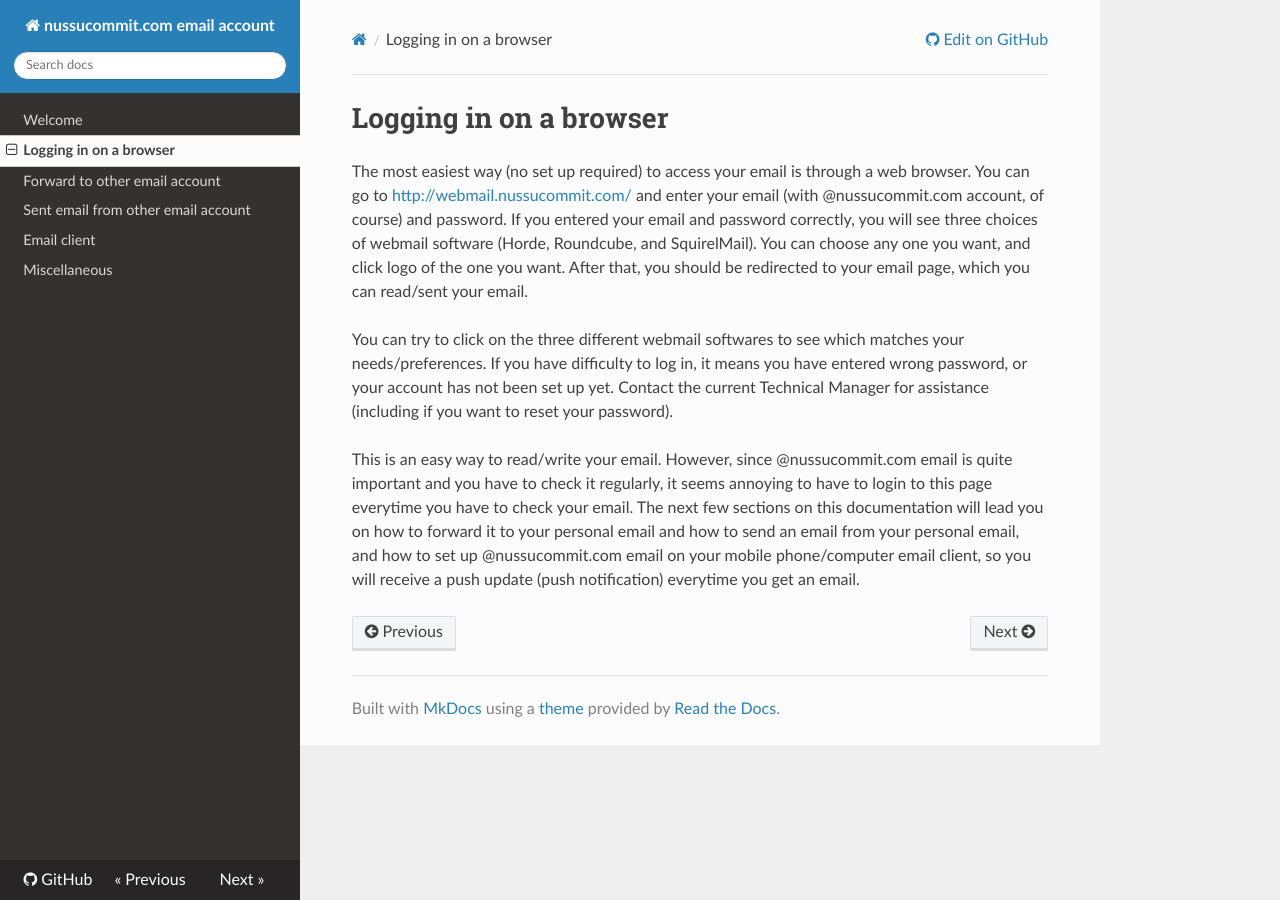
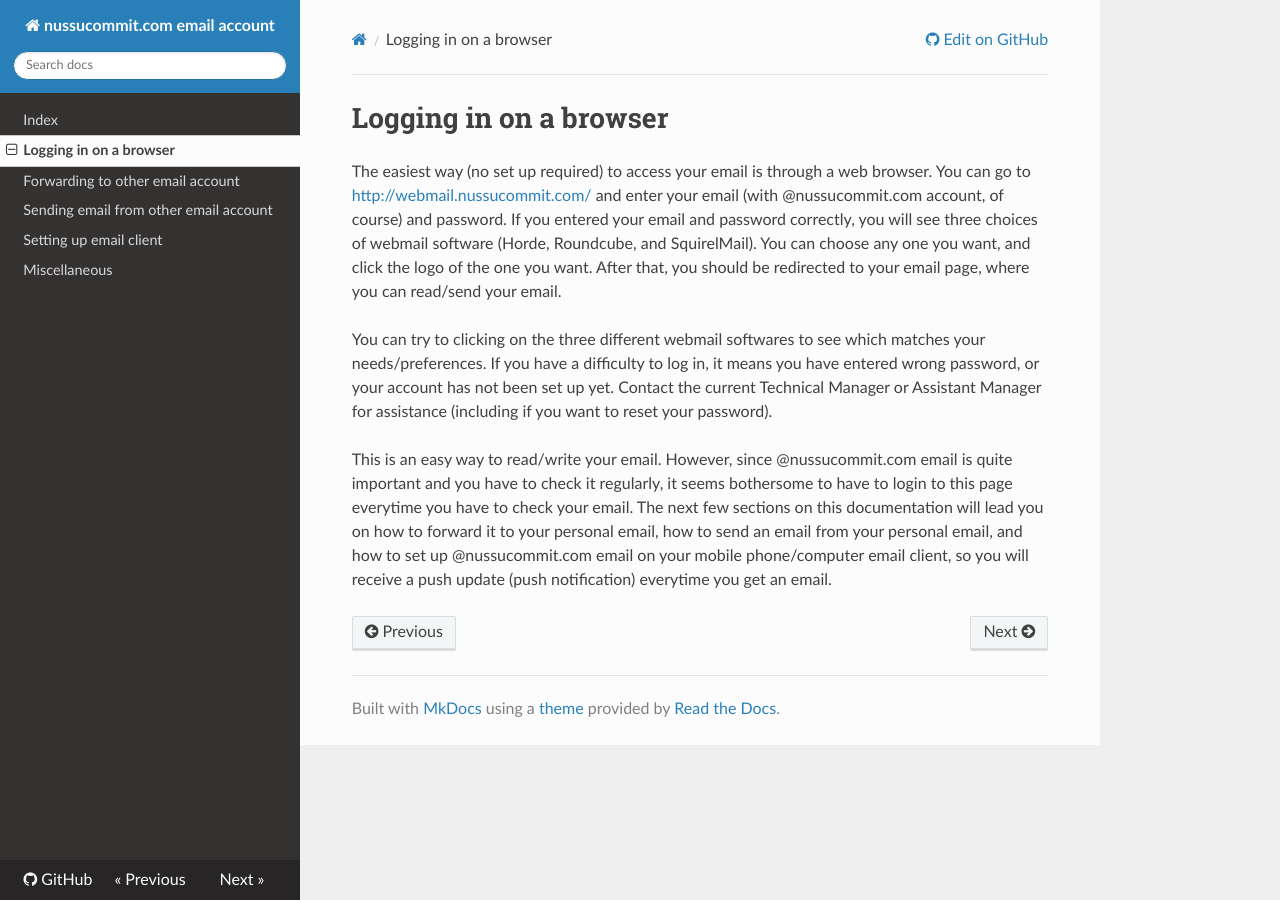
Before and after one commit to commitech/emaildocs, an MkDocs documentation site: the page built from docs/browser.md, in a window 1280 px wide. Built offline with MkDocs 1.6.1, drawn with Linux system fonts in a browser that asks for light colours; nearby versions of some CDN libraries; old or Windows-style settings are respelled for this version of MkDocs.

Commit message:
fix division of page, grammar and stuff

```diff
--- a/docs/browser.md
+++ b/docs/browser.md
@@ -1,7 +1,7 @@
 # Logging in on a browser
 
-The most easiest way (no set up required) to access your email is through a web browser. You can go to [http://webmail.nussucommit.com/](http://webmail.nussucommit.com/) and enter your email (with @nussucommit.com account, of course) and password. If you entered your email and password correctly, you will see three choices of webmail software (Horde, Roundcube, and SquirelMail). You can choose any one you want, and click logo of the one you want. After that, you should be redirected to your email page, which you can read/sent your email.
+The easiest way (no set up required) to access your email is through a web browser. You can go to [http://webmail.nussucommit.com/](http://webmail.nussucommit.com/) and enter your email (with @nussucommit.com account, of course) and password. If you entered your email and password correctly, you will see three choices of webmail software (Horde, Roundcube, and SquirelMail). You can choose any one you want, and click the logo of the one you want. After that, you should be redirected to your email page, where you can read/send your email.
 
-You can try to click on the three different webmail softwares to see which matches your needs/preferences. If you have difficulty to log in, it means you have entered wrong password, or your account has not been set up yet. Contact the current Technical Manager for assistance (including if you want to reset your password).
+You can try to clicking on the three different webmail softwares to see which matches your needs/preferences. If you have a difficulty to log in, it means you have entered wrong password, or your account has not been set up yet. Contact the current Technical Manager or Assistant Manager for assistance (including if you want to reset your password).
 
-This is an easy way to read/write your email. However, since @nussucommit.com email is quite important and you have to check it regularly, it seems annoying to have to login to this page everytime you have to check your email. The next few sections on this documentation will lead you on how to forward it to your personal email and how to send an email from your personal email, and how to set up @nussucommit.com email on your mobile phone/computer email client, so you will receive a push update (push notification) everytime you get an email.
+This is an easy way to read/write your email. However, since @nussucommit.com email is quite important and you have to check it regularly, it seems bothersome to have to login to this page everytime you have to check your email. The next few sections on this documentation will lead you on how to forward it to your personal email, how to send an email from your personal email, and how to set up @nussucommit.com email on your mobile phone/computer email client, so you will receive a push update (push notification) everytime you get an email.
--- a/mkdocs.yml
+++ b/mkdocs.yml
@@ -1,10 +1,10 @@
 site_name: nussucommit.com email account
 pages:
-    - [index.md, Welcome]
+    - [index.md, Index]
     - [browser.md, Logging in on a browser]
-    - [forward.md, Forward to other email account]
-    - [sentas.md, Sent email from other email account]
-    - [mail.md, Email client]
+    - [forward.md, Forwarding to other email account]
+    - [sentas.md, Sending email from other email account]
+    - [mail.md, Setting up email client]
     - [misc.md, Miscellaneous]
 theme: readthedocs
 repo_url: https://github.com/commitech/emaildocs
```
Also changed, not shown: docs/forward.md (+1 -1 lines), docs/misc.md (+1 -3 lines), docs/sentas.md (+1 -3 lines).
